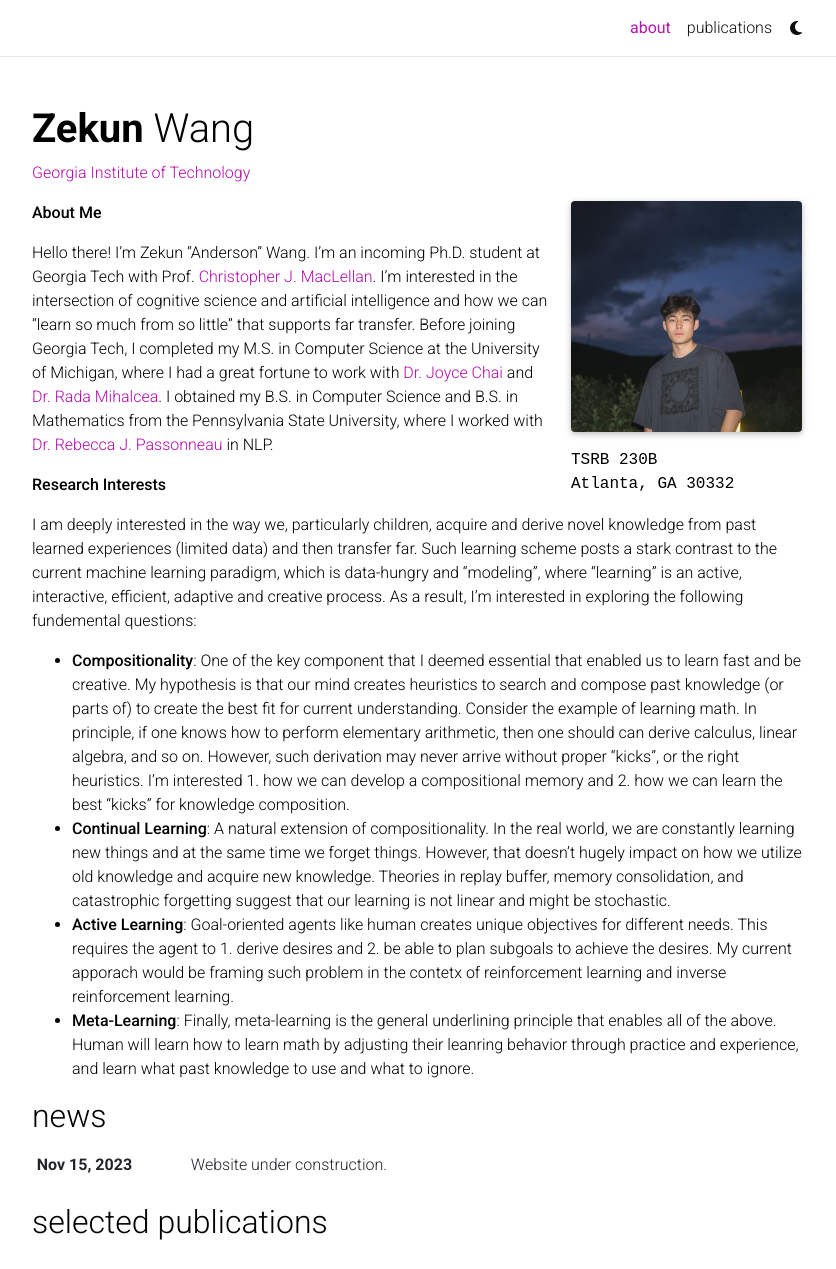
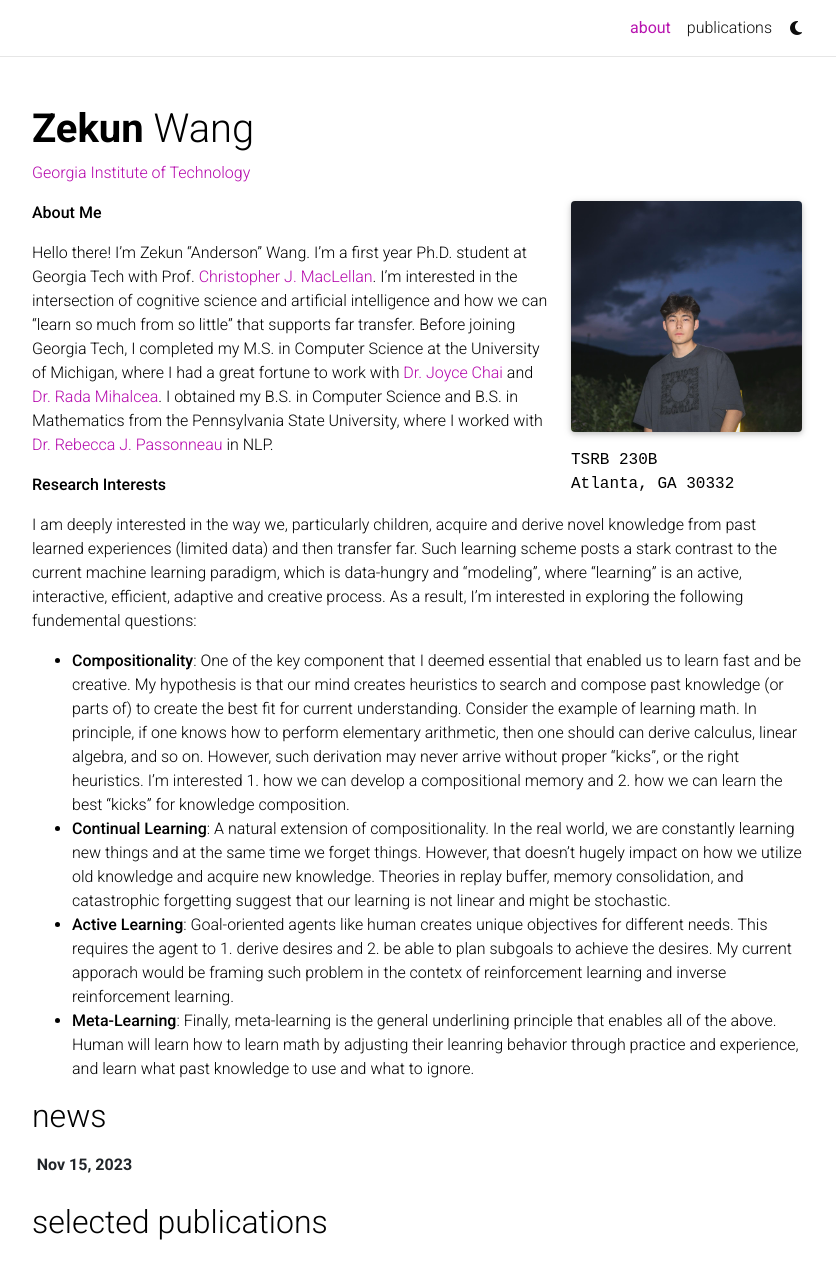
Before and after one commit to ndrsn0208/ndrsn0208.github.io, a Jekyll site: the page built from _pages/about.md, in a window 1280 px wide and 1400 px high, cut to the strip 0-1269 px from the top of the window. Shown: the whole strip, without its empty margins (223-1059 px from the left). Built offline with Jekyll 4.4.1, drawn with Linux system fonts in a browser that asks for light colours; full-size pictures stand in for the smaller copies a plugin makes; comment, search, counter and statistics services are not loaded; a style sheet for code colours, icons or effects is not loaded.

```diff
--- a/_pages/about.md
+++ b/_pages/about.md
@@ -19,7 +19,7 @@ social: true  # includes social icons at the bottom of the page
 ---
 **About Me**
 
-Hello there! I'm Zekun "Anderson" Wang. I'm an incoming Ph.D. student at Georgia Tech with Prof. [Christopher J. MacLellan](https://chrismaclellan.com/). I'm interested in the intersection of cognitive science and artificial intelligence and how we can "learn so much from so little" that supports far transfer. Before joining Georgia Tech, I completed my M.S. in Computer Science at the University of Michigan, where I had a great fortune to work with [Dr. Joyce Chai](https://web.eecs.umich.edu/~chaijy/) and [Dr. Rada Mihalcea](https://web.eecs.umich.edu/~mihalcea/). I obtained my B.S. in Computer Science and B.S. in Mathematics from the Pennsylvania State University, where I worked with [Dr. Rebecca J. Passonneau](https://sites.psu.edu/becky/) in NLP.
+Hello there! I'm Zekun "Anderson" Wang. I'm a first year Ph.D. student at Georgia Tech with Prof. [Christopher J. MacLellan](https://chrismaclellan.com/). I'm interested in the intersection of cognitive science and artificial intelligence and how we can "learn so much from so little" that supports far transfer. Before joining Georgia Tech, I completed my M.S. in Computer Science at the University of Michigan, where I had a great fortune to work with [Dr. Joyce Chai](https://web.eecs.umich.edu/~chaijy/) and [Dr. Rada Mihalcea](https://web.eecs.umich.edu/~mihalcea/). I obtained my B.S. in Computer Science and B.S. in Mathematics from the Pennsylvania State University, where I worked with [Dr. Rebecca J. Passonneau](https://sites.psu.edu/becky/) in NLP.
 
 **Research Interests**
 
```
Also changed, not shown: _news/announcement_1.md (+0 -2 lines), _pages/chat_chat.md (added, +3 -0 lines).
